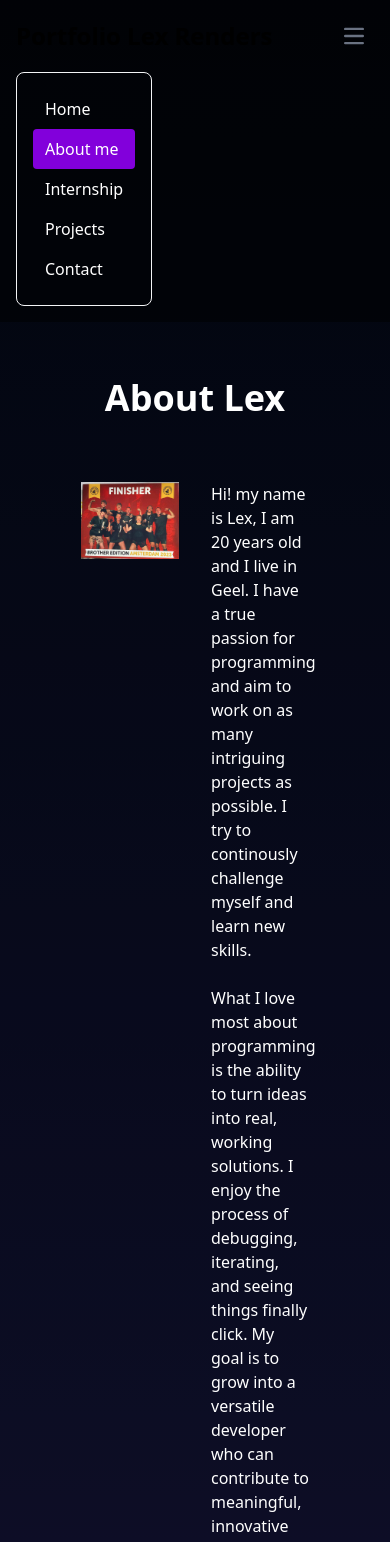
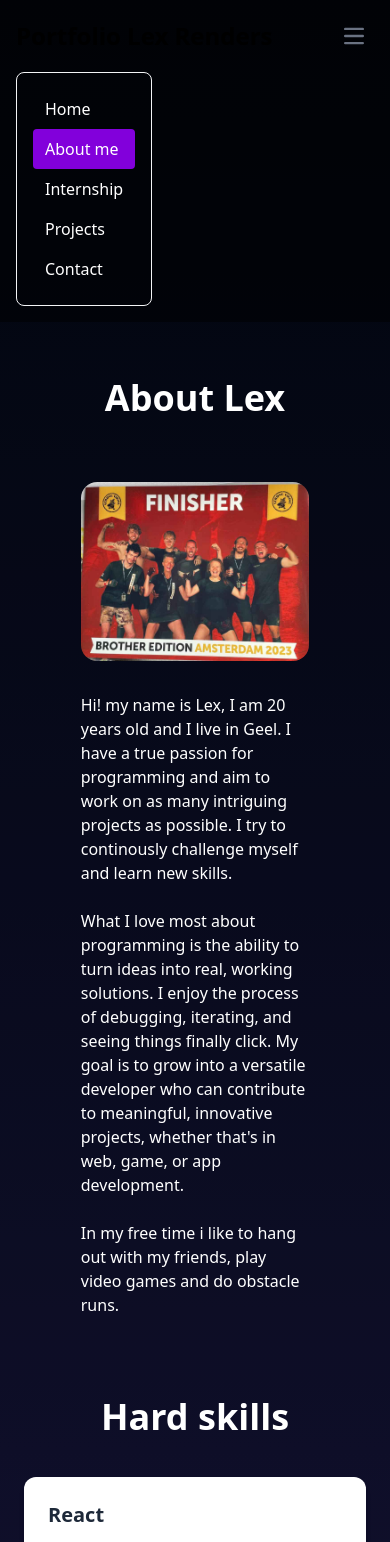
Before and after one commit to LexRenders/Portfolio, a React (Vite) app: page /about-me in a window 390 px wide. Shown: the top 1542 px of the page. Built offline with nearby package versions, Linux system fonts and the light colour scheme.

Commit message:
Fix for mobile readability

```diff
--- a/src/Pages/AboutMePage.tsx
+++ b/src/Pages/AboutMePage.tsx
@@ -7,9 +7,9 @@ function AboutMePage() {
                 <h1 className="text-4xl font-bold text-white-800 mb-4 mt-10">About Lex</h1>
             </div>
             <div className="w-3/4 mx-auto">
-                <div className="grid grid-cols-2 p-4">
+                <div className="lg:grid grid-cols-2 p-4">
                     <div className="p-4 text-center">
-                        <img src="Strong-viking.jpg" alt="Group picture with lex after obstacle run" />
+                        <img src="Strong-viking.jpg" alt="Group picture with lex after obstacle run" className="rounded-2xl" />
                     </div>
                     <div className="p-4 text-left">
                         <p>
--- a/src/Pages/HomePage.tsx
+++ b/src/Pages/HomePage.tsx
@@ -4,7 +4,7 @@ function HomePage() {
     return (
         <div className="w-3/4 mx-auto text-center text-white">
             <div>
-                <img src="/Foto_TM.jpg" alt="Photo Lex" className="mt-5 inline-block" />
+                <img src="/Foto_TM.jpg" alt="Photo Lex" className="mt-5 inline-block h-auto w-60 rounded-2xl" />
             </div>
             <div>
                 <h1 className="font-semibold text-4xl mt-10">Hi, i am Lex, passionate software developer</h1>
```
